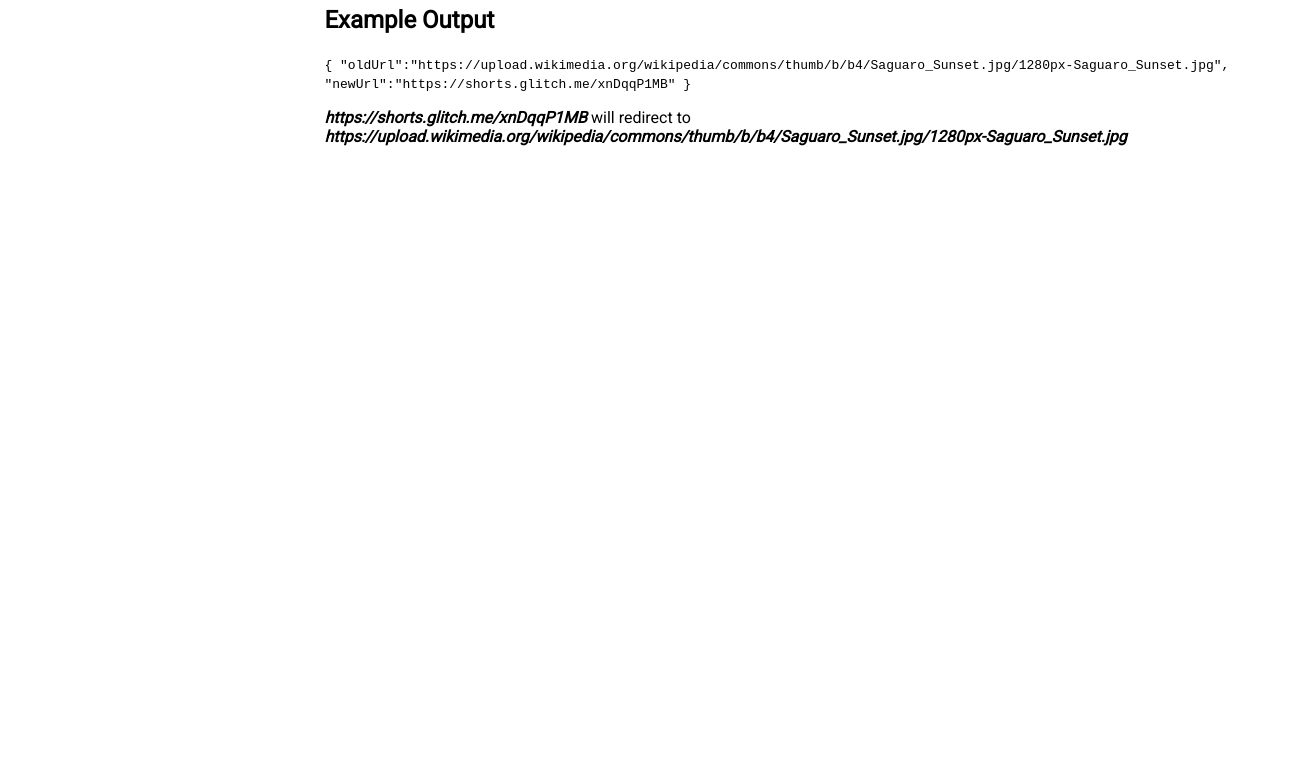
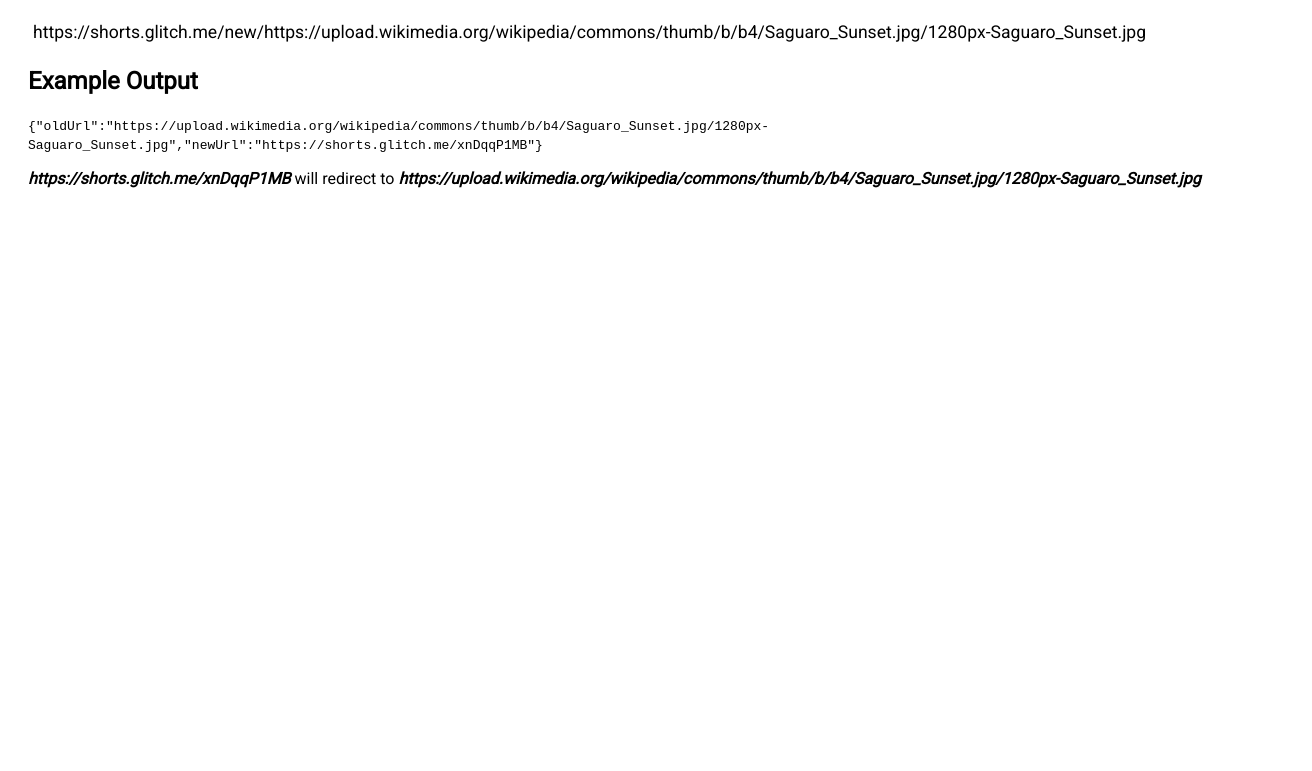
Before and after one commit to beaniehead/url-shortener, a website: page views/index.html in a window 1280 px wide. Shown: the part 160-931 px from the top of the page, 1312 px wide, since content can reach past the window. After the commit the page ends 800 px from the top, so only its background shows below. Drawn offline with Linux system fonts and the light colour scheme.

Commit message:
❣️🍙 Checkpoint public/style.css:576250/82 views/index.html:576250/264

```diff
--- a/public/style.css
+++ b/public/style.css
@@ -1,15 +1,13 @@
 .main {
-  width:100%;
+  max-width:100%;
   font-family: 'Roboto', sans-serif;
   display:grid;
-  grid-template-columns:5fr 1fr  ;
+  grid-template-columns:1fr  ;
   grid-template-rows:1fr 5fr;
   padding:20px;
 }
 
-.content {
-grid-row
-}
+.content {}
 
 .url {
   font-size:1.1em;
```
Also changed, not shown: views/index.html (+1 -4 lines).
